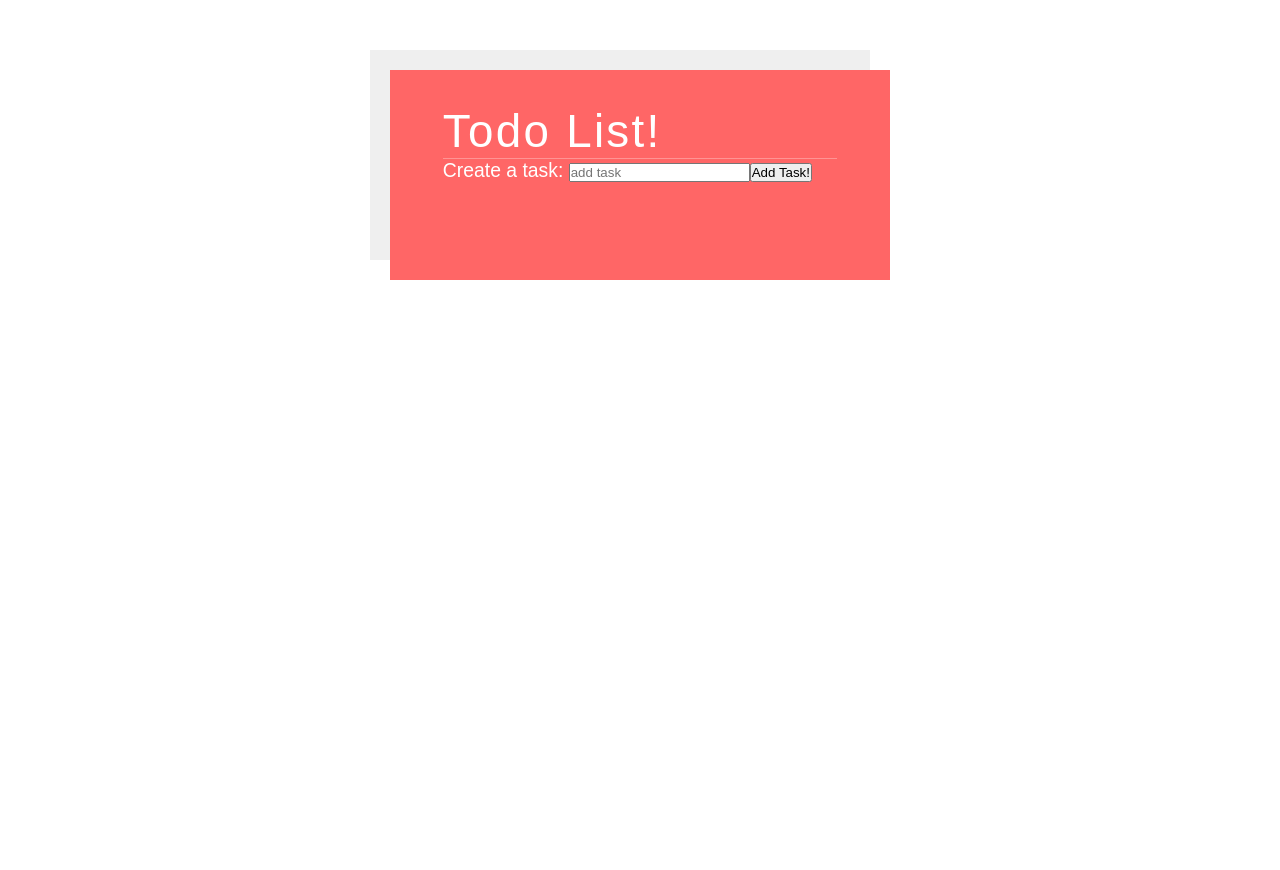
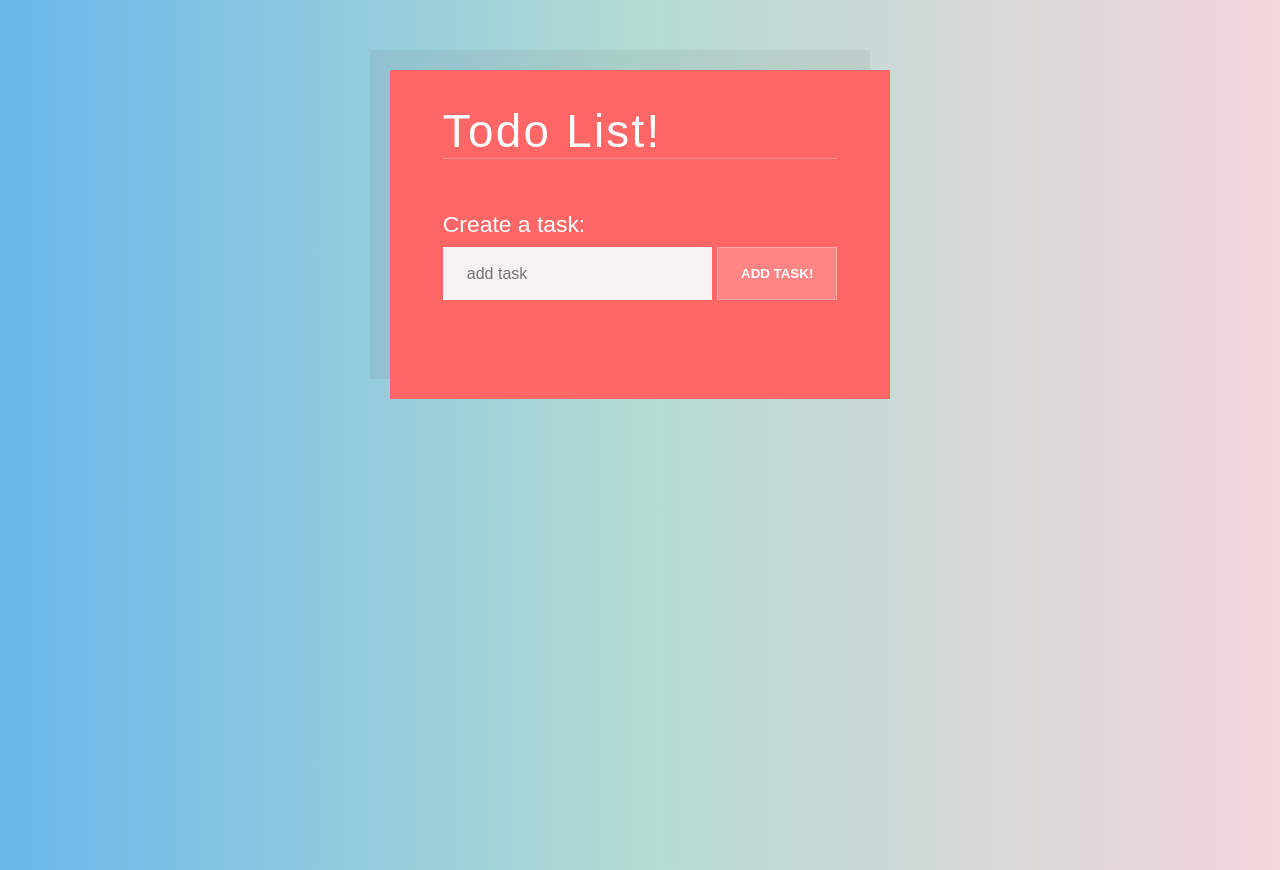
Before and after one commit to Keon-Jukes/Todo-List-Project, a React (Create React App) app: page / in a window 1280 px wide. Built offline with nearby package versions, Linux system fonts and the light colour scheme.

Commit message:
todo list styling complete

```diff
--- a/public/index.html
+++ b/public/index.html
@@ -9,6 +9,7 @@
       name="Todo List"
       content="todo list project that allows users to keep track of most pertinent task needed to be completed."
     />
+    <script src="https://kit.fontawesome.com/c51598aab2.js" crossorigin="anonymous"></script>
     <link rel="apple-touch-icon" href="%PUBLIC_URL%/logo192.png" />
     <!--
       manifest.json provides metadata used when your web app is installed on a
--- a/src/NewTodoForm.css
+++ b/src/NewTodoForm.css
@@ -0,0 +1,39 @@
+.NewTodoForm {
+    margin-top: 3rem;
+    display: flex;
+    flex-wrap: wrap;
+  }
+  .NewTodoForm label {
+    min-width: 100%;
+    margin-bottom: 0.5rem;
+    font-size: 1.3rem;
+  }
+  .NewTodoForm input {
+    flex-grow: 1;
+    border: none;
+    background: #f7f1f1;
+    padding: 0 1.5em;
+    font-size: initial;
+    outline: none;
+  }
+  .NewTodoForm button {
+    padding: 0 1.3rem;
+    border: none;
+    background: rgba(255, 255, 255, 0.2);
+    color: white;
+    text-transform: uppercase;
+    font-weight: bold;
+    border: 1px solid rgba(255, 255, 255, 0.3);
+    margin-left: 5px;
+    cursor: pointer;
+    transition: background 0.4s ease-out;
+    outline: none;
+  }
+  .NewTodoForm button:hover {
+    background: rgba(0, 0, 0, 0.1);
+  }
+  .NewTodoForm input,
+  .NewTodoForm button {
+    font-family: "Quicksand", sans-serif;
+    height: 3rem;
+  }
--- a/src/NewTodoForm.js
+++ b/src/NewTodoForm.js
@@ -1,5 +1,6 @@
 import React, {Component} from 'react';
 import { v4 as uuid } from 'uuid';
+import './NewTodoForm.css';
 
 class NewTodoForm extends Component {
     constructor(props){
@@ -26,7 +27,7 @@
 
     render(){
         return(<div>
-            <form onSubmit={this.handleSubmit}>
+            <form className='NewTodoForm' onSubmit={this.handleSubmit}>
             <label>Create a task: </label>
             <input name='newTask' id='newTask' placeholder='add task' value={this.state.newTask} onChange={this.handleChange} />
             <button>Add Task!</button>
--- a/src/Todo.css
+++ b/src/Todo.css
@@ -38,3 +38,50 @@
         width: calc(100% + 1rem);
     }
 }
+
+.Todo-buttons {
+    flex-shrink: 0;
+    padding-left: 0.7em;
+}
+
+.Todo-buttons button {
+    border: none;
+    font-size: 1em;
+    margin: 0.4em;
+    background: none;
+    -webkit-appearence: none;
+    cursor: pointer;
+    color: #fff;
+}
+
+.Todo-edit-form {
+    display: flex;
+    flex-wrap: wrap;
+}
+
+.Todo-edit-form label {
+    min-width: 100%;
+    margin-bottom: 0.5em;
+    font-size: 1.3rem;
+}
+
+.Todo-edit-form input {
+    flex-grow: 1;
+    border: none;
+    background: #f7f1f1;
+    padding: 0 1.5em;
+    font-size: initial;
+}
+
+.Todo-edit-form button {
+    padding: 0 1.3rem;
+    border: none;
+    background: #ff6666;
+    color: white;
+    text-transform: uppercase;
+    font-weight: bold;
+    border: 1px solid rgba(255, 255, 255, 0.3);
+    margin-left: 5px;
+    cursor: pointer;
+    transition: background 0.2s ease-out;
+}
--- a/src/Todo.js
+++ b/src/Todo.js
@@ -43,7 +43,7 @@
         if(this.state.isEditing){
             result = (
                 <div className='Todo'>
-                    <form onSubmit={this.handleUpdate}>
+                    <form  className='Todo-edit-form' onSubmit={this.handleUpdate}>
                         <input type='text'
                         value={this.state.newTask}
                         name='newTask'
@@ -55,11 +55,17 @@
             )
         } else {
             result = (<div className='Todo'>
-                <li className={this.props.completed ? 'todo-task completed' : 'Todo-task'} onClick={this.handleToggle}>
+                <li className={this.props.completed ? 'Todo-task completed' : 'Todo-task'} onClick={this.handleToggle}>
                 {this.props.todoTask}
                 </li>
-                <button onClick={this.handleRemove}>X</button>
-                <button onClick={this.toggleForm}>Edit</button>
+                <div className='Todo-buttons'>
+                <button onClick={this.handleRemove}>
+                    <i class='fas fa-trash' />
+                </button>
+                <button onClick={this.toggleForm}>
+                    <i class='fas fa-pen' />
+                </button>
+                </div>
             </div>)
         }
         return result;
--- a/src/index.css
+++ b/src/index.css
@@ -1,28 +1,12 @@
-/* body {
-  margin: 0;
-  padding: 0;
-  box-sizing: border-box;
-  font-family: -apple-system, BlinkMacSystemFont, 'Segoe UI', 'Roboto', 'Oxygen',
-    'Ubuntu', 'Cantarell', 'Fira Sans', 'Droid Sans', 'Helvetica Neue',
-    sans-serif;
-  -webkit-font-smoothing: antialiased;
-  -moz-osx-font-smoothing: grayscale;
-}
-
-code {
-  font-family: source-code-pro, Menlo, Monaco, Consolas, 'Courier New',
-    monospace;
-} */
-
 * {
   margin: 0;
   padding: 0;
   box-sizing: border-box;
 }
-
-html, body{
-  background-color: linear-gradient(90deg, #69b7eb, #b3dbd3, #f4d6db);
+html,
+body {
+  background: linear-gradient(90deg, #69b7eb, #b3dbd3, #f4d6db);
   font-size: 1.1rem;
   font-family: "Quicksand", sans-serif;
-  height: 100%
+  height: 100%;
 }
--- a/src/index.js
+++ b/src/index.js
@@ -7,9 +7,7 @@
 const root = ReactDOM.createRoot(document.getElementById('root'));
 root.render(
   <React.StrictMode>
-    <div>
     <App />
-    </div>
   </React.StrictMode>
 );
 
```
